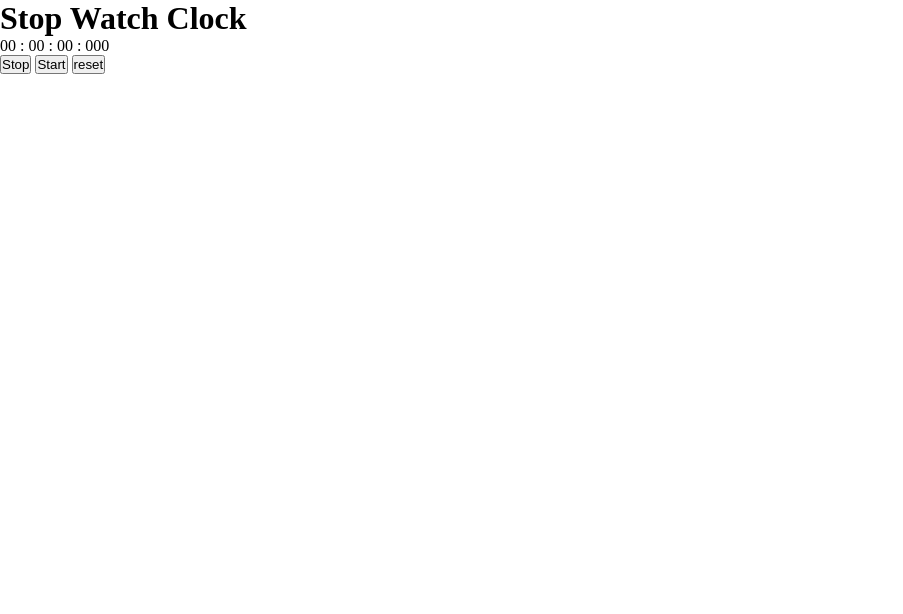
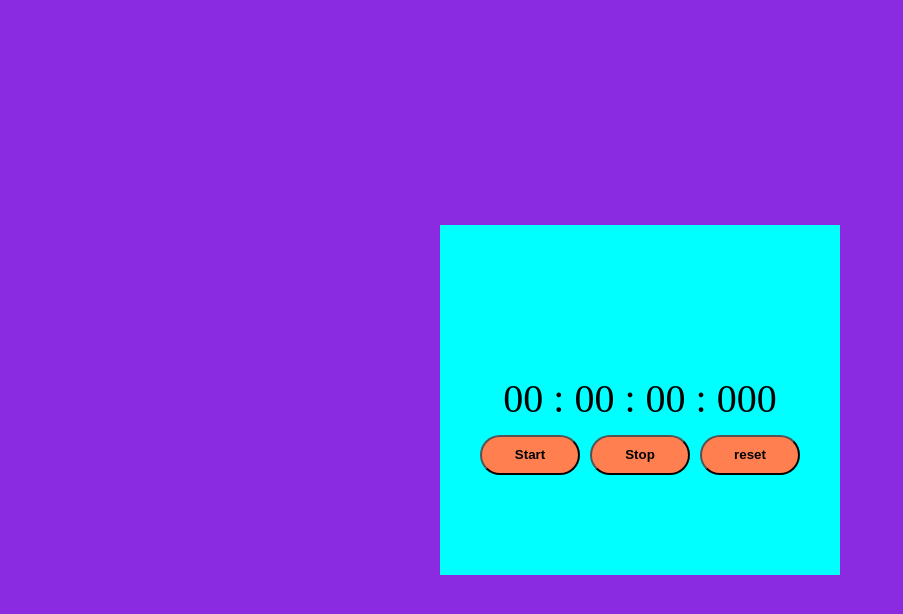
Before and after one commit to Swardha/Stop-Watch, a plain HTML site: page index.html in a window 1280 px wide. Shown: the whole page, without its empty margins (0-903 px from the left). Drawn offline with Linux system fonts and the light colour scheme.

Commit message:
initial commit

```diff
--- a/index.html
+++ b/index.html
@@ -13,10 +13,11 @@
 
 <body>
     <div class="container">
-    <h1>Stop Watch Clock</h1>
+    <div class="wraper">
     <p id="para"> 00 :  00  :  00  :  000</p>
+    </div>
+    <button id="start-btn">Start</button>
     <button id="stop-btn">Stop</button>
-    <button id="start-btn">Start</button>
     <button id="reset-btn">reset</button>
     </div>
 
--- a/style.css
+++ b/style.css
@@ -2,3 +2,34 @@
     margin:0;
     padding:0;
 }
+
+body{
+    background-color: blueviolet;
+}
+
+.container{
+    position:absolute;
+    background-color: aqua;
+    display:block;
+    margin:auto;
+    width:400px;
+    height:200px;
+    top:0;
+    left:0;
+    bottom:0;
+    right:0;
+    padding-top:150px;
+    justify-content: center;
+    text-align: center;
+    font-size: 40px;
+}
+
+button{
+    width:100px;
+    height:40px;
+    padding:10px;
+    background-color: coral;
+    font-weight: 600;
+    border-radius: 50px;
+
+}
```
